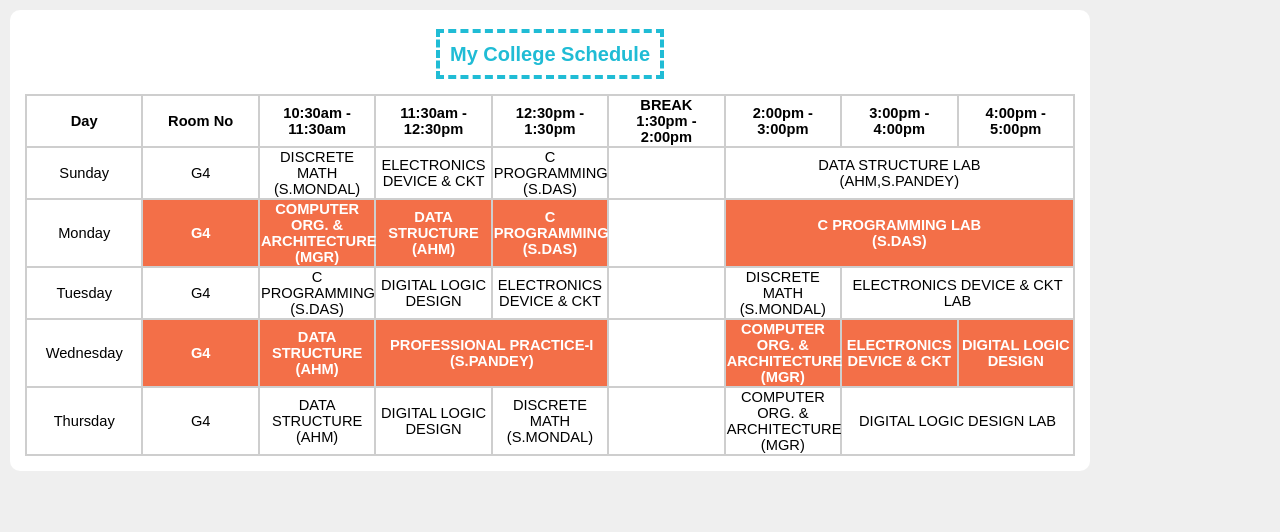
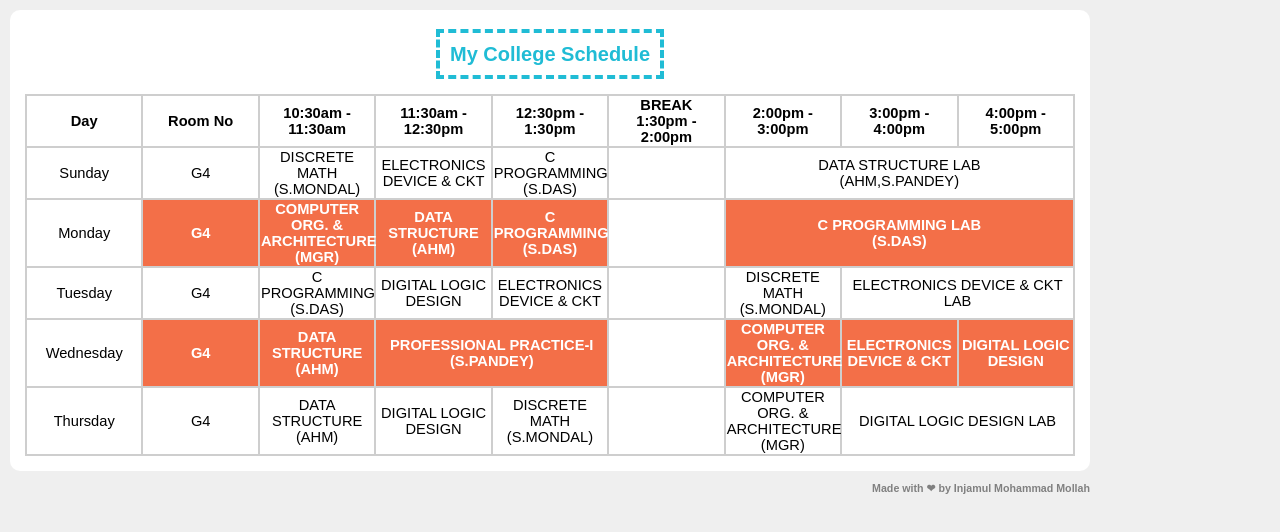
Before and after one commit to mrinjamul/college-schedule, a React (Create React App) app: page / in a window 1280 px wide. Shown: the top 532 px of the page. Built offline with nearby package versions, Linux system fonts and the light colour scheme.

Commit message:
Added copyright

```diff
--- a/src/App.js
+++ b/src/App.js
@@ -8,7 +8,8 @@ function App() {
   return (
     <div className="App">
       <Schedule />
-    </div>
+      <h3 className="copyright">Made with ❤  by Injamul Mohammad Mollah</h3>
+     </div>
   );
 }
 
```
